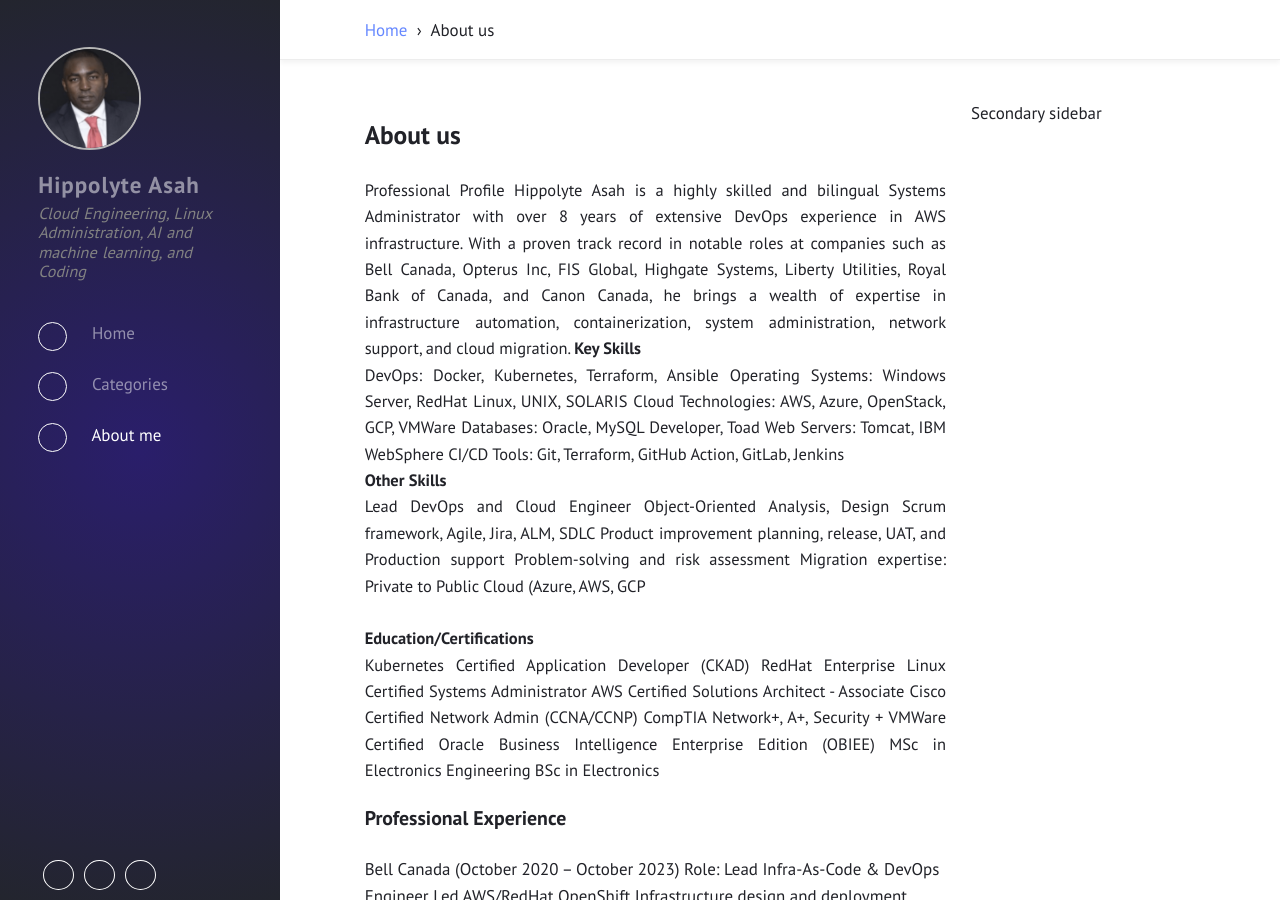
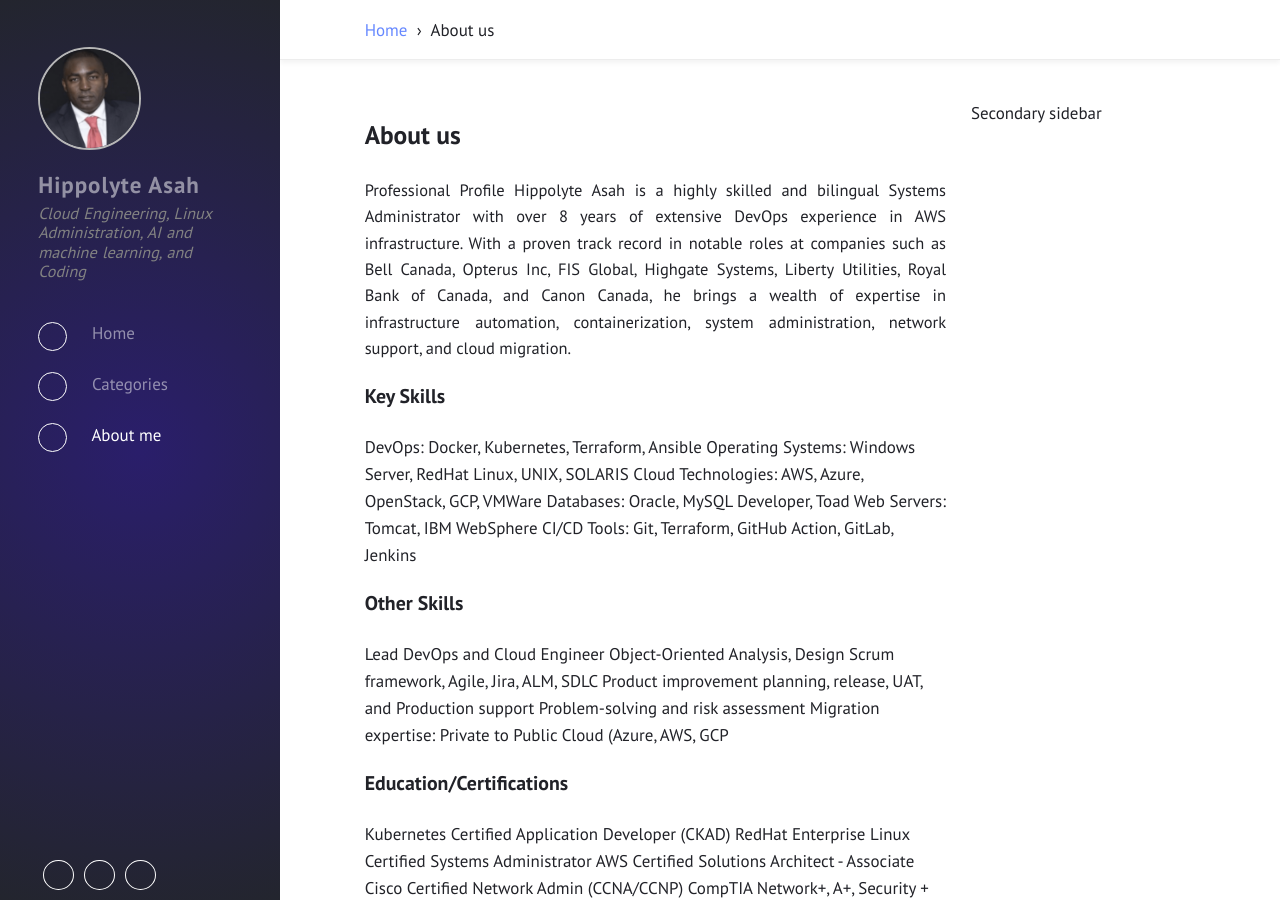
Before and after one commit to hfasah/hfasah.github.io, a Jekyll site: the page built from about.html, in a window 1280 px wide and 900 px high. Built offline with Jekyll 4.4.1, drawn with Linux system fonts in a browser that asks for light colours.

```diff
--- a/_includes/about.html
+++ b/_includes/about.html
@@ -4,21 +4,21 @@
           <p> Professional Profile
 Hippolyte Asah is a highly skilled and bilingual Systems Administrator with over 8 years of extensive DevOps experience in AWS infrastructure. With a proven track record in notable roles at companies such as Bell Canada, Opterus Inc, FIS Global, Highgate Systems, Liberty Utilities, Royal Bank of Canada, and Canon Canada, he brings a wealth of expertise in infrastructure automation, containerization, system administration, network support, and cloud migration.
 
-<b> Key Skills </b><br/>
+<h3>Key Skills</h3>
 DevOps: Docker, Kubernetes, Terraform, Ansible
 Operating Systems: Windows Server, RedHat Linux, UNIX, SOLARIS
 Cloud Technologies: AWS, Azure, OpenStack, GCP, VMWare
 Databases: Oracle, MySQL Developer, Toad
 Web Servers: Tomcat, IBM WebSphere
 CI/CD Tools: Git, Terraform, GitHub Action, GitLab, Jenkins
-<br/><b>Other Skills</b><br/>
+<h3>Other Skills </h3>
 Lead DevOps and Cloud Engineer
 Object-Oriented Analysis, Design
 Scrum framework, Agile, Jira, ALM, SDLC
 Product improvement planning, release, UAT, and Production support
 Problem-solving and risk assessment
 Migration expertise: Private to Public Cloud (Azure, AWS, GCP <br/>
-<br/><b>Education/Certifications</b><br/>
+<h3>Education/Certifications</h3>
 Kubernetes Certified Application Developer (CKAD)
 RedHat Enterprise Linux Certified Systems Administrator
 AWS Certified Solutions Architect - Associate
```
